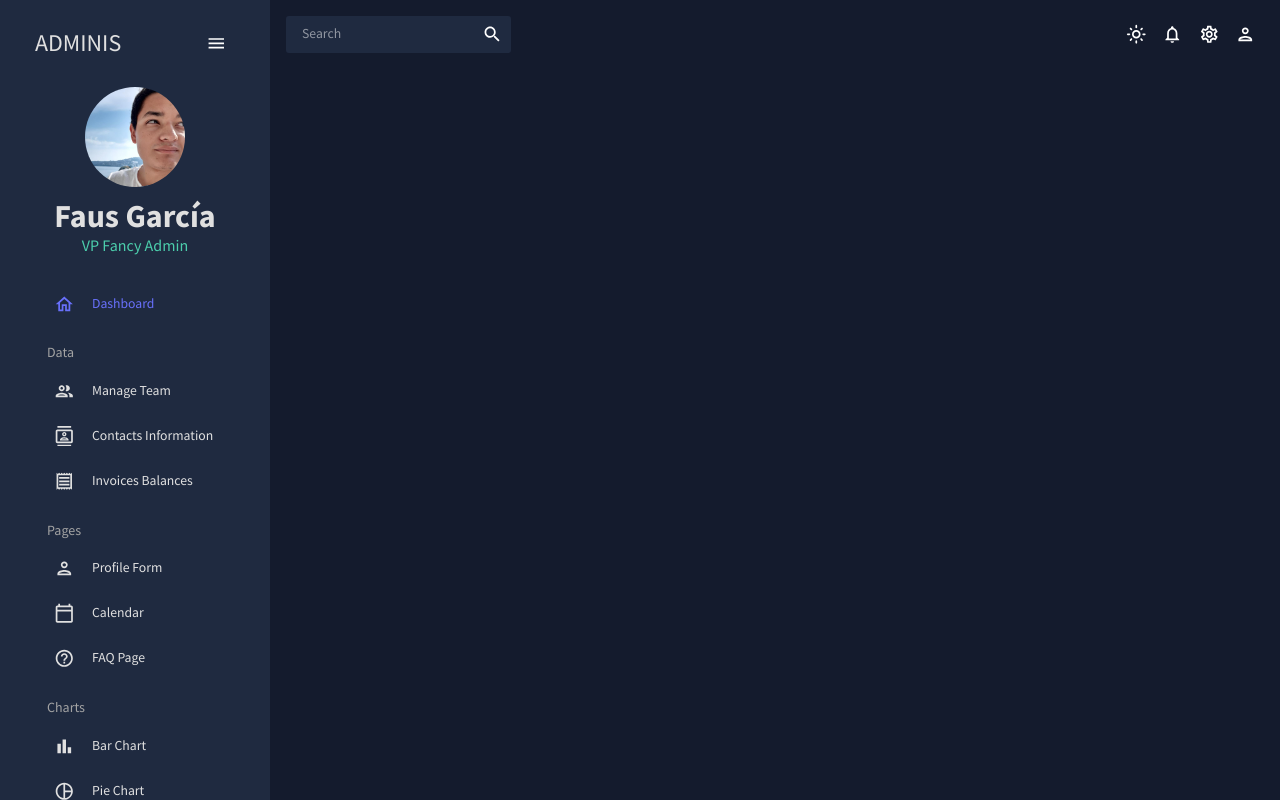
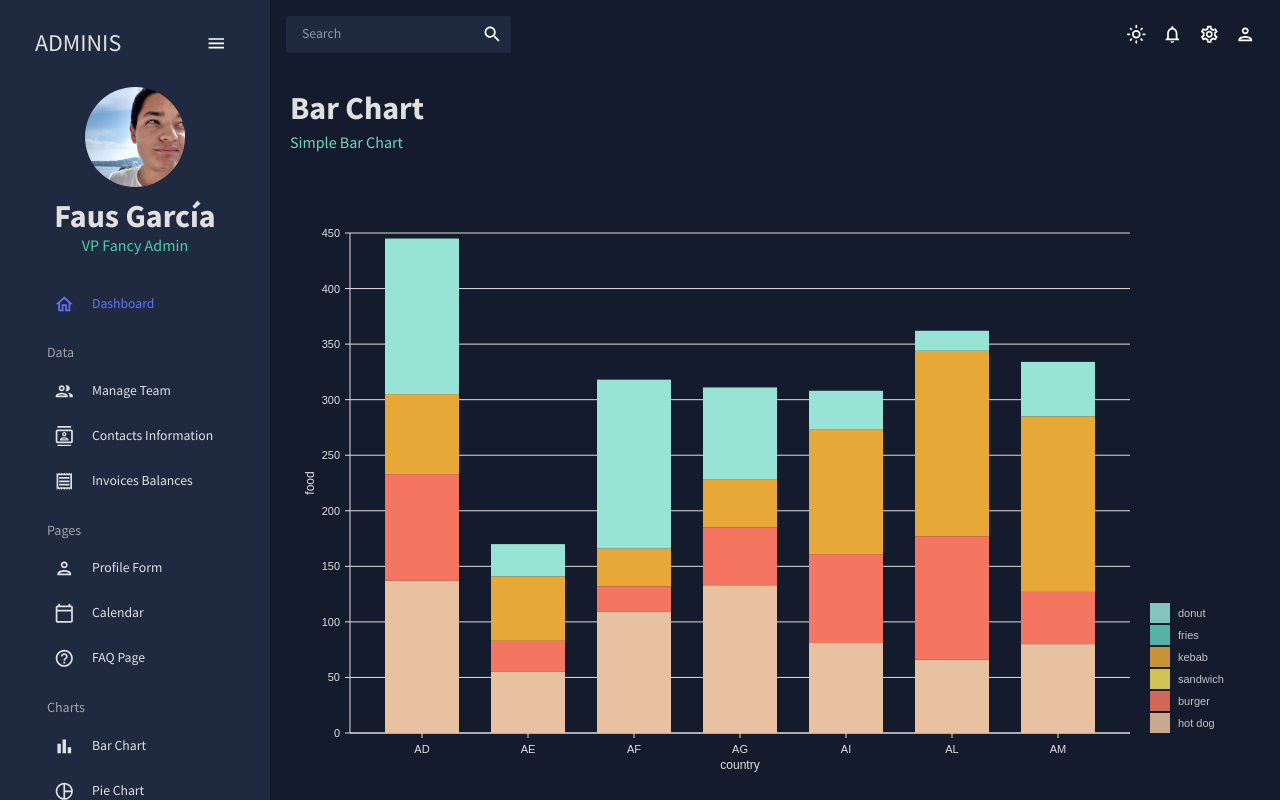
Before and after one commit to faustino-garcia/React-Dashboard, a React (Create React App) app: page /bar in a window 1280 px wide. Built offline with nearby package versions, Linux system fonts and the light colour scheme.

Commit message:
FAQ & Bar chart created

```diff
--- a/src/App.js
+++ b/src/App.js
@@ -9,10 +9,10 @@
 import Contacts from "./scenes/contacts";
 import Form from "./scenes/form";
 import Calendar from "./scenes/calendar";
-// import Bar from "./scenes/bar";
+import Faq from "./scenes/faq";
+import Bar from "./scenes/bar";
 // import Line from "./scenes/line";
 // import Pie from "./scenes/pie";
-// import Faq from "./scenes/faq";
 // import Geography from "./scenes/geography";
 
 
@@ -34,10 +34,10 @@
               <Route path="/invoices" element={<Invoices/>} />
               <Route path="/form" element={<Form/>} />
               <Route path="/calendar" element={<Calendar/>} />
-              {/* <Route path="/bar" element={<Bar/>} /> */}
+              <Route path="/faq" element={<Faq/>} />
+              <Route path="/bar" element={<Bar/>} />
               {/* <Route path="/line" element={<Line/>} /> */}
               {/* <Route path="/pie" element={<Pie/>} /> */}
-              {/* <Route path="/faq" element={<Faq/>} /> */}
               {/* <Route path="/geography" element={<Geography/>} /> */}
             </Routes>
           </main>
--- /dev/null
+++ b/src/components/BarChart.jsx
@@ -0,0 +1,130 @@
+import { useTheme } from "@mui/material";
+import { ResponsiveBar } from "@nivo/bar";
+import { tokens } from "../theme";
+import { mockBarData as data } from "../data/mockData";
+
+const BarChart = ({ isDashboard = false }) => {
+  const theme = useTheme();
+  const colors = tokens(theme.palette.mode);
+
+  return (
+    <ResponsiveBar
+      data={data}
+      theme={{
+        // added
+        axis: {
+          domain: {
+            line: {
+              stroke: colors.grey[100],
+            },
+          },
+          legend: {
+            text: {
+              fill: colors.grey[100],
+            },
+          },
+          ticks: {
+            line: {
+              stroke: colors.grey[100],
+              strokeWidth: 1,
+            },
+            text: {
+              fill: colors.grey[100],
+            },
+          },
+        },
+        legends: {
+          text: {
+            fill: colors.grey[100],
+          },
+        },
+      }}
+      keys={["hot dog", "burger", "sandwich", "kebab", "fries", "donut"]}
+      indexBy="country"
+      margin={{ top: 50, right: 130, bottom: 50, left: 60 }}
+      padding={0.3}
+      valueScale={{ type: "linear" }}
+      indexScale={{ type: "band", round: true }}
+      colors={{ scheme: "nivo" }}
+      defs={[
+        {
+          id: "dots",
+          type: "patternDots",
+          background: "inherit",
+          color: "#38bcb2",
+          size: 4,
+          padding: 1,
+          stagger: true,
+        },
+        {
+          id: "lines",
+          type: "patternLines",
+          background: "inherit",
+          color: "#eed312",
+          rotation: -45,
+          lineWidth: 6,
+          spacing: 10,
+        },
+      ]}
+      borderColor={{
+        from: "color",
+        modifiers: [["darker", "1.6"]],
+      }}
+      axisTop={null}
+      axisRight={null}
+      axisBottom={{
+        tickSize: 5,
+        tickPadding: 5,
+        tickRotation: 0,
+        legend: isDashboard ? undefined : "country", // changed
+        legendPosition: "middle",
+        legendOffset: 32,
+      }}
+      axisLeft={{
+        tickSize: 5,
+        tickPadding: 5,
+        tickRotation: 0,
+        legend: isDashboard ? undefined : "food", // changed
+        legendPosition: "middle",
+        legendOffset: -40,
+      }}
+      enableLabel={false}
+      labelSkipWidth={12}
+      labelSkipHeight={12}
+      labelTextColor={{
+        from: "color",
+        modifiers: [["darker", 1.6]],
+      }}
+      legends={[
+        {
+          dataFrom: "keys",
+          anchor: "bottom-right",
+          direction: "column",
+          justify: false,
+          translateX: 120,
+          translateY: 0,
+          itemsSpacing: 2,
+          itemWidth: 100,
+          itemHeight: 20,
+          itemDirection: "left-to-right",
+          itemOpacity: 0.85,
+          symbolSize: 20,
+          effects: [
+            {
+              on: "hover",
+              style: {
+                itemOpacity: 1,
+              },
+            },
+          ],
+        },
+      ]}
+      role="application"
+      barAriaLabel={function (e) {
+        return e.id + ": " + e.formattedValue + " in country: " + e.indexValue;
+      }}
+    />
+  );
+};
+
+export default BarChart;
--- /dev/null
+++ b/src/scenes/bar/index.jsx
@@ -0,0 +1,16 @@
+import { Box } from "@mui/material";
+import Header from "../../components/Header";
+import BarChart from "../../components/BarChart";
+
+const Bar = () => {
+  return (
+    <Box m="20px">
+      <Header title="Bar Chart" subtitle="Simple Bar Chart" />
+      <Box height="75vh">
+        <BarChart />
+      </Box>
+    </Box>
+  );
+};
+
+export default Bar;
--- /dev/null
+++ b/src/scenes/faq/index.jsx
@@ -0,0 +1,86 @@
+import { Box, useTheme } from "@mui/material";
+import Header from "../../components/Header";
+import Accordion from "@mui/material/Accordion";
+import AccordionSummary from "@mui/material/AccordionSummary";
+import AccordionDetails from "@mui/material/AccordionDetails";
+import Typography from "@mui/material/Typography";
+import ExpandMoreIcon from "@mui/icons-material/ExpandMore";
+import { tokens } from "../../theme";
+
+const FAQ = () => {
+  const theme = useTheme();
+  const colors = tokens(theme.palette.mode);
+  return (
+    <Box m="20px">
+      <Header title="FAQ" subtitle="Frequently Asked Questions Page" />
+
+      <Accordion defaultExpanded>
+        <AccordionSummary expandIcon={<ExpandMoreIcon />}>
+          <Typography color={colors.greenAccent[500]} variant="h5">
+            An Important Question
+          </Typography>
+        </AccordionSummary>
+        <AccordionDetails>
+          <Typography>
+            Lorem ipsum dolor sit amet, consectetur adipiscing elit. Suspendisse
+            malesuada lacus ex, sit amet blandit leo lobortis eget.
+          </Typography>
+        </AccordionDetails>
+      </Accordion>
+      <Accordion defaultExpanded>
+        <AccordionSummary expandIcon={<ExpandMoreIcon />}>
+          <Typography color={colors.greenAccent[500]} variant="h5">
+            Another Important Question
+          </Typography>
+        </AccordionSummary>
+        <AccordionDetails>
+          <Typography>
+            Lorem ipsum dolor sit amet, consectetur adipiscing elit. Suspendisse
+            malesuada lacus ex, sit amet blandit leo lobortis eget.
+          </Typography>
+        </AccordionDetails>
+      </Accordion>
+      <Accordion defaultExpanded>
+        <AccordionSummary expandIcon={<ExpandMoreIcon />}>
+          <Typography color={colors.greenAccent[500]} variant="h5">
+            Your Favorite Question
+          </Typography>
+        </AccordionSummary>
+        <AccordionDetails>
+          <Typography>
+            Lorem ipsum dolor sit amet, consectetur adipiscing elit. Suspendisse
+            malesuada lacus ex, sit amet blandit leo lobortis eget.
+          </Typography>
+        </AccordionDetails>
+      </Accordion>
+      <Accordion defaultExpanded>
+        <AccordionSummary expandIcon={<ExpandMoreIcon />}>
+          <Typography color={colors.greenAccent[500]} variant="h5">
+            Some Random Question
+          </Typography>
+        </AccordionSummary>
+        <AccordionDetails>
+          <Typography>
+            Lorem ipsum dolor sit amet, consectetur adipiscing elit. Suspendisse
+            malesuada lacus ex, sit amet blandit leo lobortis eget.
+          </Typography>
+        </AccordionDetails>
+      </Accordion>
+      <Accordion defaultExpanded>
+        <AccordionSummary expandIcon={<ExpandMoreIcon />}>
+          <Typography color={colors.greenAccent[500]} variant="h5">
+            The Final Question
+          </Typography>
+        </AccordionSummary>
+        <AccordionDetails>
+          <Typography>
+            Lorem ipsum dolor sit amet, consectetur adipiscing elit. Suspendisse
+            malesuada lacus ex, sit amet blandit leo lobortis eget.
+          </Typography>
+        </AccordionDetails>
+      </Accordion>
+    </Box>
+  );
+};
+
+export default FAQ;
```
